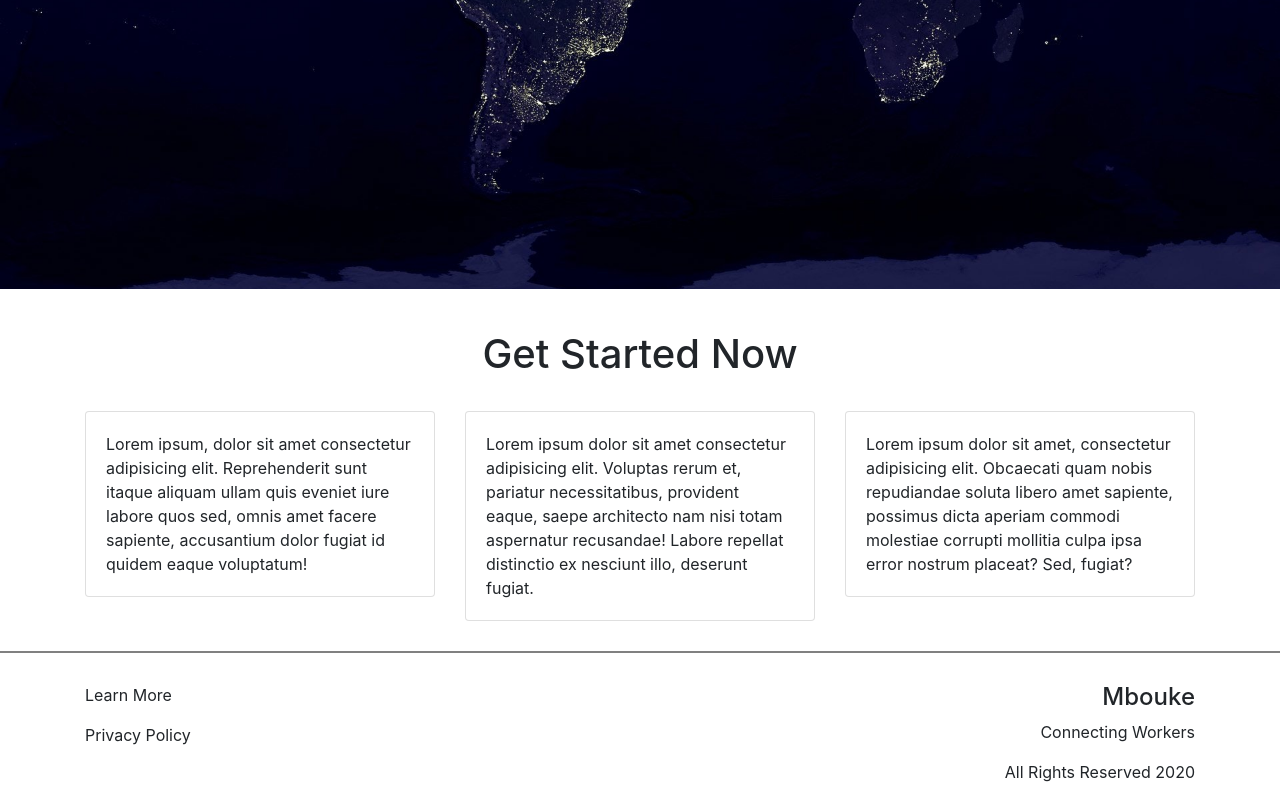
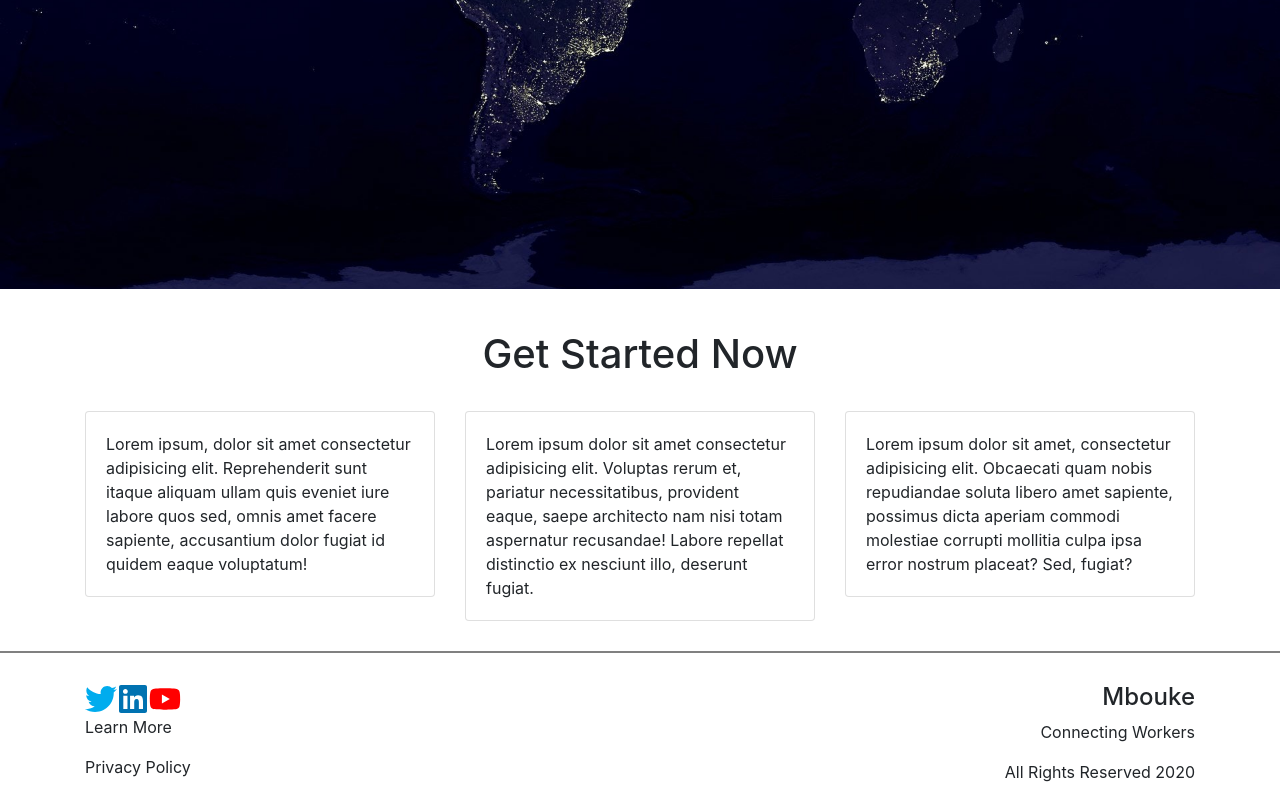
Before and after one commit to Mbouke-Project/nextjs-mbouke, a Next.js app: page / in a window 1280 px wide. Shown: the part 511-1311 px from the top of the page. Built offline with nearby package versions, Linux system fonts and the light colour scheme.

Commit message:
Add social media icons

```diff
--- a/pages/index.js
+++ b/pages/index.js
@@ -2,6 +2,9 @@ import Head from 'next/head'
 import Image from 'next/image'
 import styles from '../styles/Home.module.sass'
 import {Container, Nav, Navbar, Row, Col, Card } from 'react-bootstrap'
+import { FaBeer, FaTwitter, FaLinkedin, FaYoutube } from 'react-icons/fa';
+
+
 
 export default function Home() {
   return (
@@ -66,11 +69,14 @@ export default function Home() {
         <footer className={styles.sectionFooter}>
           <Container>
             <Row>
-              <Col xs={12} md={9}>
+              <Col xs={6}>
+              <FaTwitter size="2rem" color="#00acee" />
+              <FaLinkedin size="2rem" color="#0072b1" />
+              <FaYoutube size="2rem" color="red"/>
                 <p>Learn More</p>
                 <p>Privacy Policy</p>
               </Col>
-              <Col xs={12} md={3}>
+              <Col xs={6}>
                 <h4 className='text-right'>Mbouke</h4>
                 <p className='text-right'>Connecting Workers</p>
                 <p className='text-right'>All Rights Reserved 2020</p>
```
